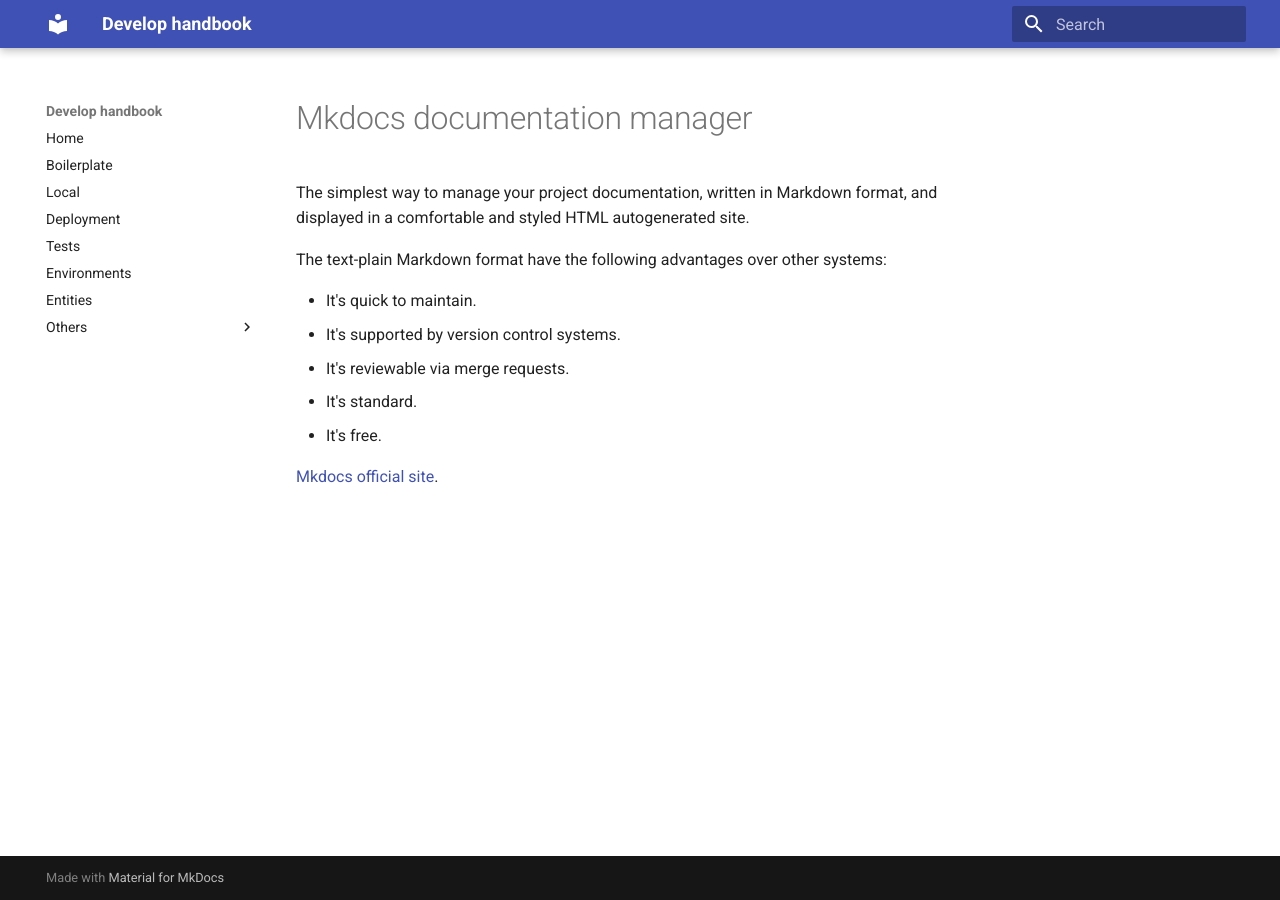
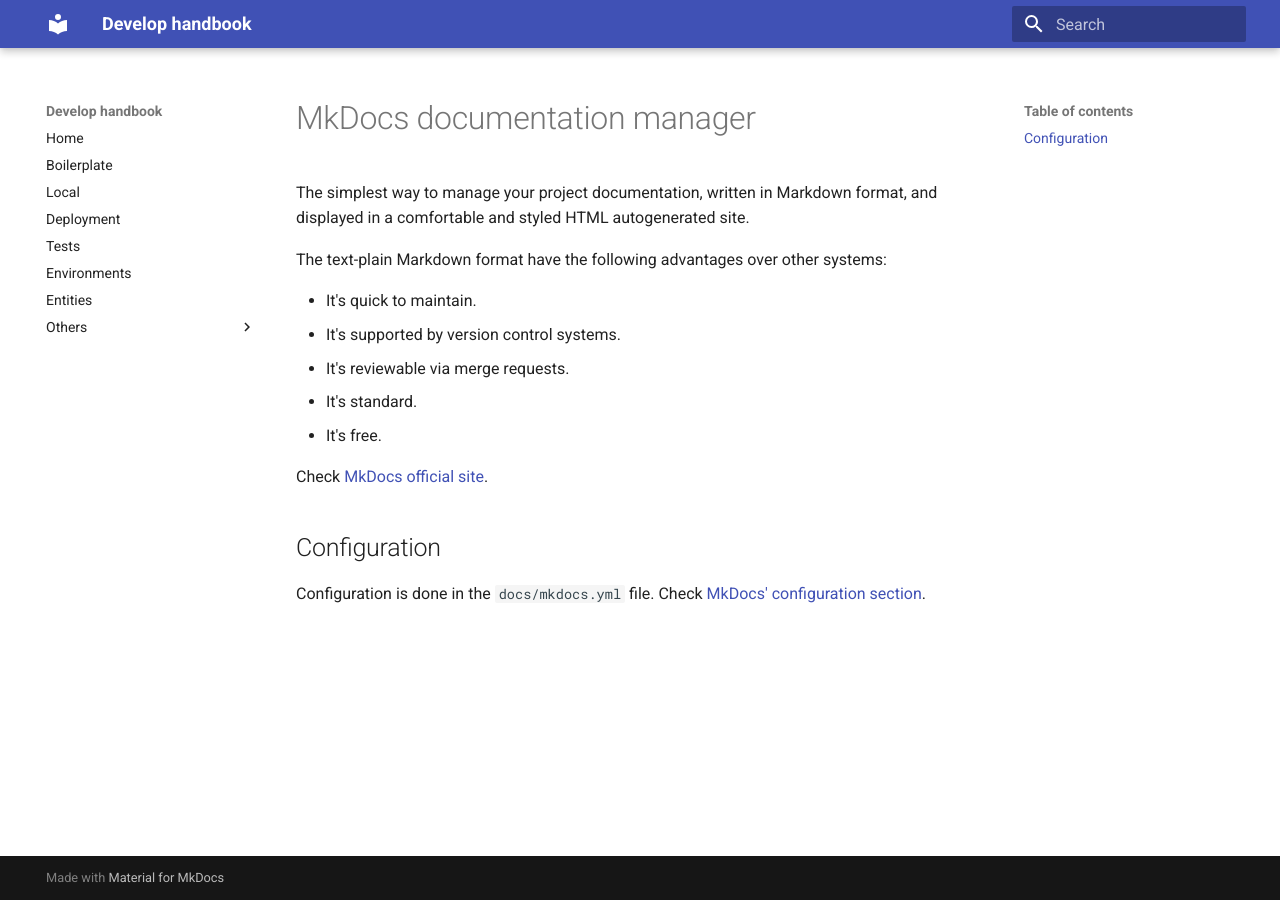
Before and after one commit to Metadrop/drupal-boilerplate, an MkDocs documentation site: the page built from docs/docs/boilerplate/mkdocs.md, in a window 1280 px wide. Built offline with MkDocs 1.6.1 and Material for MkDocs 9.7.7, drawn with Linux system fonts in a browser that asks for light colours.

Commit message:
Improve docs about mkdocs, phpunit, NackstopJS and makefiles

```diff
--- a/docs/docs/boilerplate/mkdocs.md
+++ b/docs/docs/boilerplate/mkdocs.md
@@ -1,4 +1,4 @@
-# Mkdocs documentation manager
+# MkDocs documentation manager
 
 The simplest way to manage your project documentation, written in Markdown format, and displayed in a comfortable and styled HTML autogenerated site.
 
@@ -10,4 +10,8 @@
 - It's standard.
 - It's free.
 
-[Mkdocs official site](https://www.mkdocs.org/).
+Check [MkDocs official site](https://www.mkdocs.org/).
+
+## Configuration
+
+Configuration is done in the `docs/mkdocs.yml` file. Check [MkDocs' configuration section](https://www.mkdocs.org/user-guide/configuration/).
```
Also changed, not shown: cosas_a_añadior_terminar_o_afinar.txt (added, +61 -0 lines), docs/docs/boilerplate/backstopjs.md (added, +27 -0 lines), docs/docs/boilerplate/index.md (+3 -3 lines), docs/docs/boilerplate/makefiles.md (added, +12 -0 lines), docs/docs/boilerplate/phpunit.md (+2 -0 lines).
